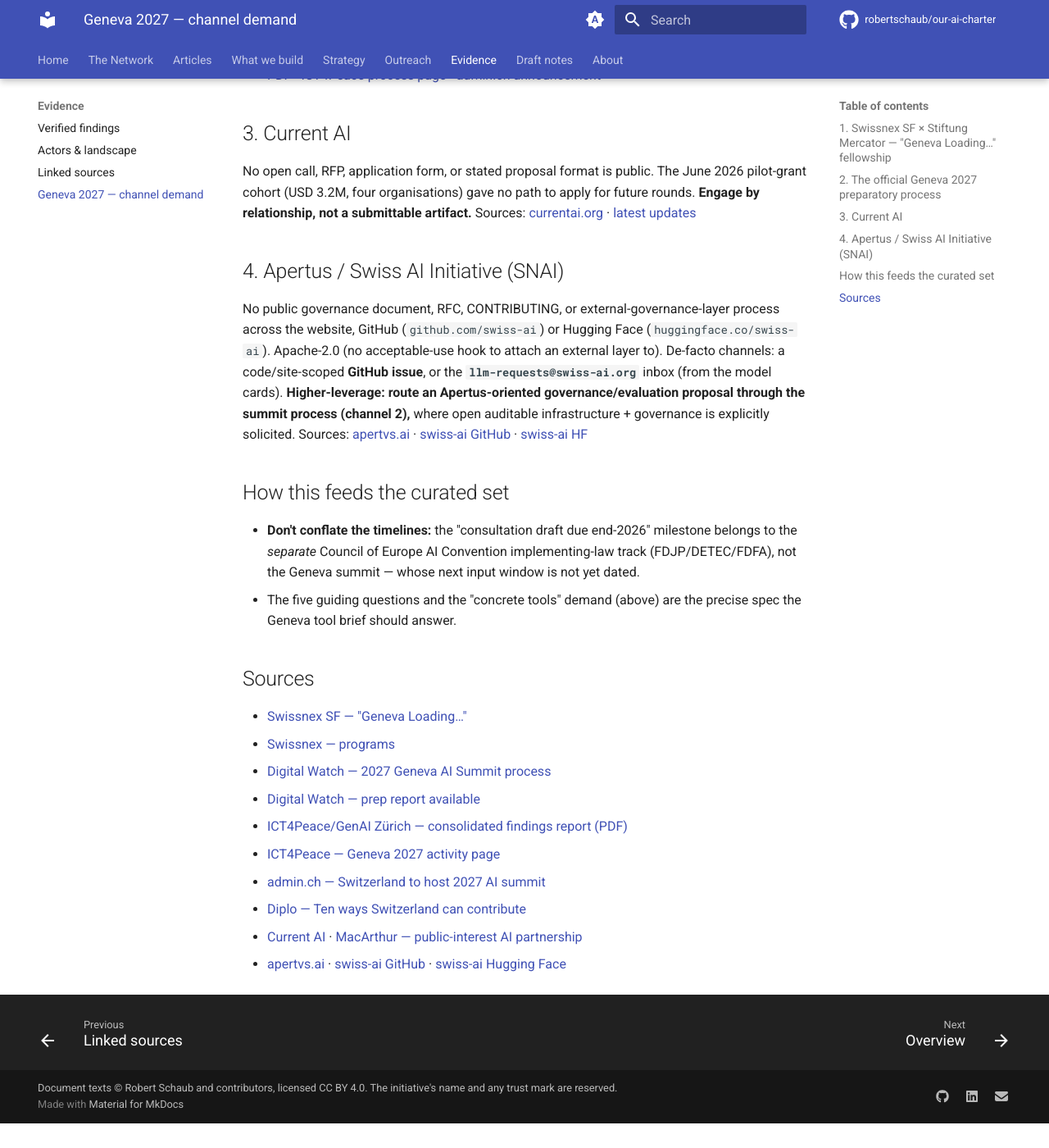
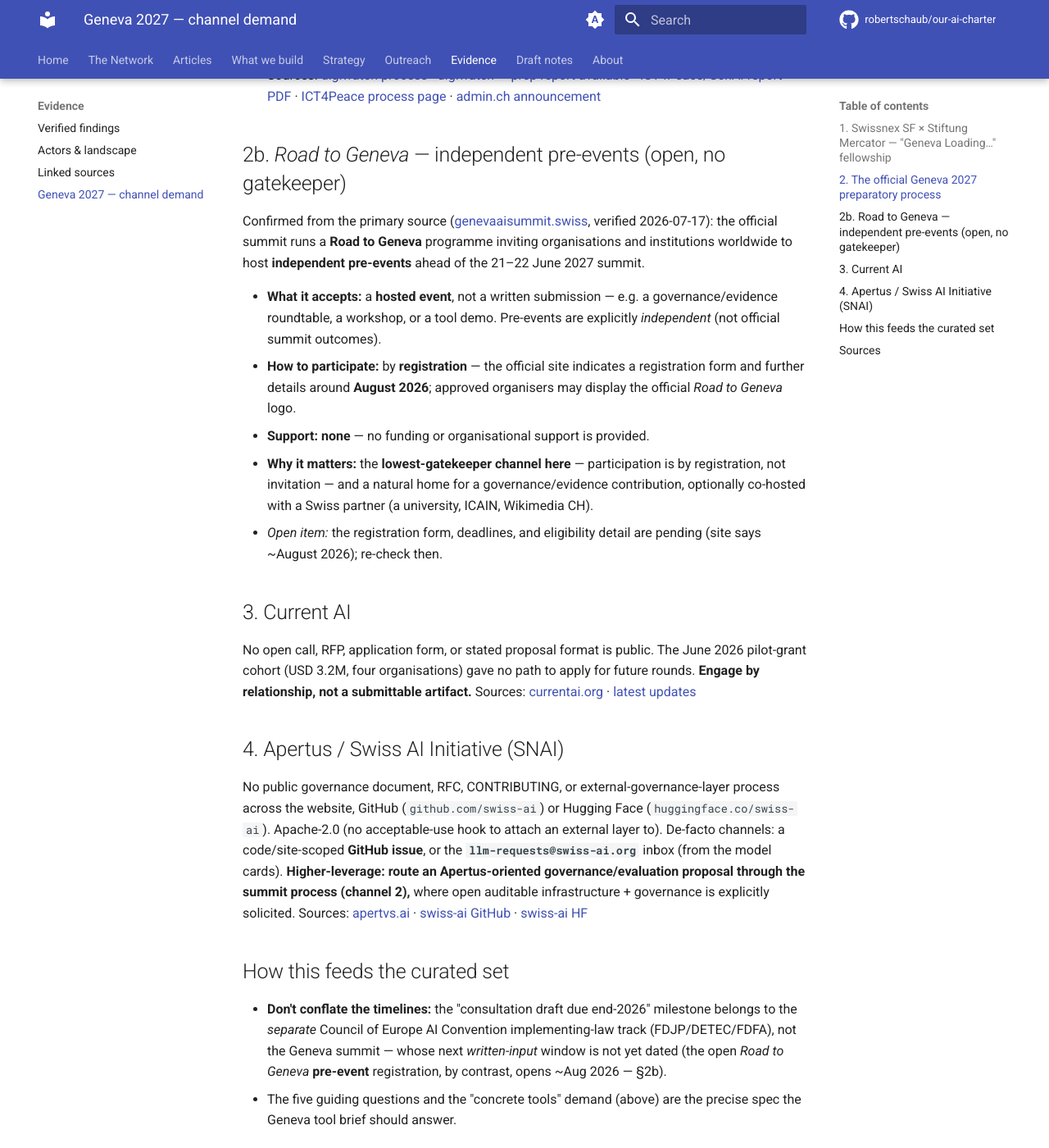
Before and after one commit to robertschaub/our-ai-charter, an MkDocs documentation site: the page built from docs/Evidence/geneva-2027-channel-demand.md, in a window 1280 px wide and 1400 px high, scrolled down 1880 px. Shown: the whole window at 82% size. Built offline with MkDocs 1.6.1 and Material for MkDocs 9.7.7, drawn with Linux system fonts in a browser that asks for light colours; plug-ins that fetch from the network failed and are left out; comment, search, counter and statistics services are not loaded; before the commit the page ends 3250 px from its top, so only the background shows below that; some of the changed text lies outside the part shown.

Commit message:
docs(geneva): add Road to Geneva open pre-events channel to the 2027 roadmap
- confirm the summit dates (21-22 June 2027, DETEC + FDFA) and add the
  official "Road to Geneva" independent-pre-events on-ramp (registration
  ~Aug 2026, official logo on approval, no funding, no gatekeeper) as
  Route A'' + a summit bullet in geneva-2027-options, and as section 2b
  (a hosted-event channel) in geneva-2027-channel-demand
- sharpen the "Swiss AI Summit Feb 2027" open question against the fixed
  June date; add Swiss {ai} Weeks 2026 (1 Sep-4 Oct) as a near-term touchpoint
- sync README index + CHANGELOG; mkdocs build --strict clean

Co-Authored-By: Claude Opus 4.8 <noreply@anthropic.com>

```diff
--- a/docs/Evidence/geneva-2027-channel-demand.md
+++ b/docs/Evidence/geneva-2027-channel-demand.md
@@ -2,7 +2,7 @@
 
 *Compiled from public web sources via research agents (June 2026); re-verify before citing. Companion to the [artifacts roadmap](../Strategy/final-artifacts-roadmap.md).*
 
-Of the four channels a Swiss public-interest contributor would feed into, **only two currently accept a submittable artifact.**
+Of the channels a Swiss public-interest contributor would feed into, **two accept a submittable written artifact** (§§1–2); a third — the official ***Road to Geneva* pre-events programme** (§2b) — accepts a **hosted event** (registration ~Aug 2026).
 
 ## 1. Swissnex SF × Stiftung Mercator — "Geneva Loading…" fellowship
 
@@ -31,6 +31,16 @@ The clearest "what do they want" signal. The April 2026 written call (run by Gen
 - **Cadence:** first round **closed** (report submitted 13 Apr 2026). **Next input window not yet publicly dated** — the 50 "keep contributing" responses imply workstreams will form; monitor dig.watch / ICT4Peace.
 - Sources: [dig.watch process](https://dig.watch/processes/2027-geneva-ai-summit) · [dig.watch — prep report available](https://dig.watch/updates/report-on-geneva-2027-ai-summit-preparations-available) · [ICT4Peace/GenAI report PDF](https://ict4peace.org/wp-content/uploads/2026/04/Geneva-2027-AI-Summit-Roadmap-Ge-nAI-Zurich-Checkpoint-Report.pdf) · [ICT4Peace process page](https://ict4peace.org/activities/norms-of-responsible-state-behavior/geneva-2027-ai-summit/) · [admin.ch announcement](https://www.admin.ch/en/newnsb/qewY8BHWPhcMQEYV12fkr)
 
+## 2b. *Road to Geneva* — independent pre-events (open, no gatekeeper)
+
+Confirmed from the primary source ([genevaaisummit.swiss](https://www.genevaaisummit.swiss/), verified 2026-07-17): the official summit runs a **Road to Geneva** programme inviting organisations and institutions worldwide to host **independent pre-events** ahead of the 21–22 June 2027 summit.
+
+- **What it accepts:** a **hosted event**, not a written submission — e.g. a governance/evidence roundtable, a workshop, or a tool demo. Pre-events are explicitly *independent* (not official summit outcomes).
+- **How to participate:** by **registration** — the official site indicates a registration form and further details around **August 2026**; approved organisers may display the official *Road to Geneva* logo.
+- **Support:** **none** — no funding or organisational support is provided.
+- **Why it matters:** the **lowest-gatekeeper channel here** — participation is by registration, not invitation — and a natural home for a governance/evidence contribution, optionally co-hosted with a Swiss partner (a university, ICAIN, Wikimedia CH).
+- *Open item:* the registration form, deadlines, and eligibility detail are pending (site says ~August 2026); re-check then.
+
 ## 3. Current AI
 
 No open call, RFP, application form, or stated proposal format is public. The June 2026 pilot-grant cohort (USD 3.2M, four organisations) gave no path to apply for future rounds. **Engage by relationship, not a submittable artifact.** Sources: [currentai.org](https://www.currentai.org/) · [latest updates](https://www.currentai.org/latest-updates)
@@ -41,7 +51,7 @@ No public governance document, RFC, CONTRIBUTING, or external-governance-layer p
 
 ## How this feeds the curated set
 
-- **Don't conflate the timelines:** the "consultation draft due end-2026" milestone belongs to the *separate* Council of Europe AI Convention implementing-law track (FDJP/DETEC/FDFA), not the Geneva summit — whose next input window is not yet dated.
+- **Don't conflate the timelines:** the "consultation draft due end-2026" milestone belongs to the *separate* Council of Europe AI Convention implementing-law track (FDJP/DETEC/FDFA), not the Geneva summit — whose next *written-input* window is not yet dated (the open *Road to Geneva* **pre-event** registration, by contrast, opens ~Aug 2026 — §2b).
 - The five guiding questions and the "concrete tools" demand (above) are the precise spec the Geneva tool brief should answer.
 
 ## Sources
```
Also changed, not shown: CHANGELOG.md (+3 -0 lines), README.md (+1 -1 lines), docs/Strategy/geneva-2027-options.md (+5 -1 lines), docs/wip/apertus-fit-and-engagement-plan.md (+4 -2 lines).
